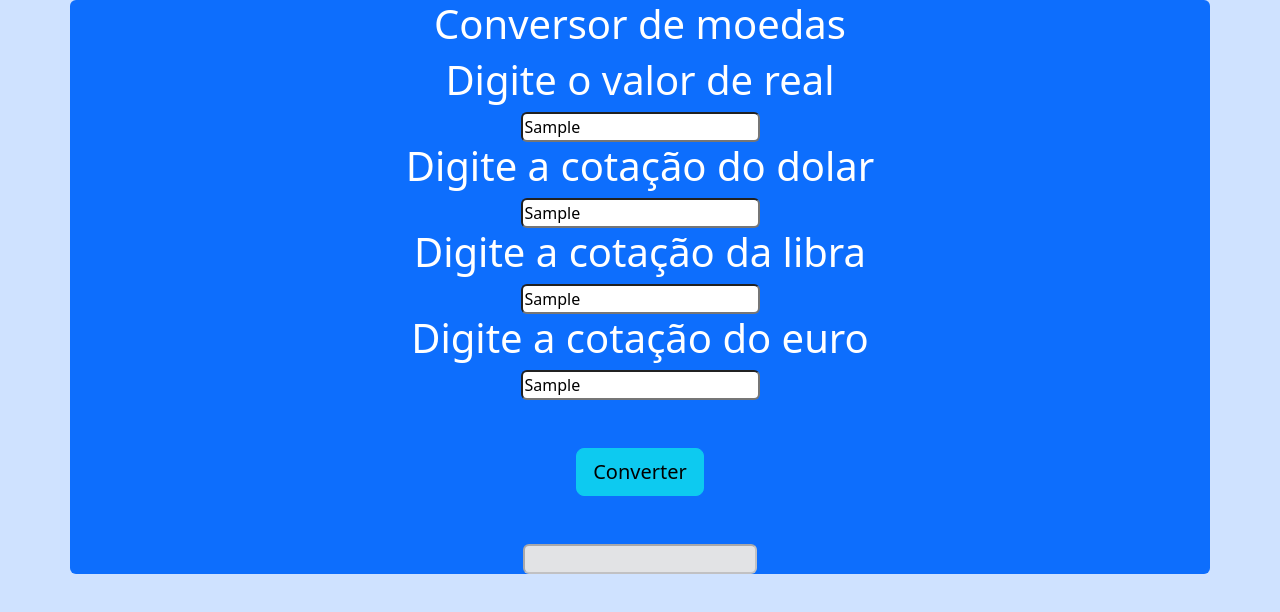
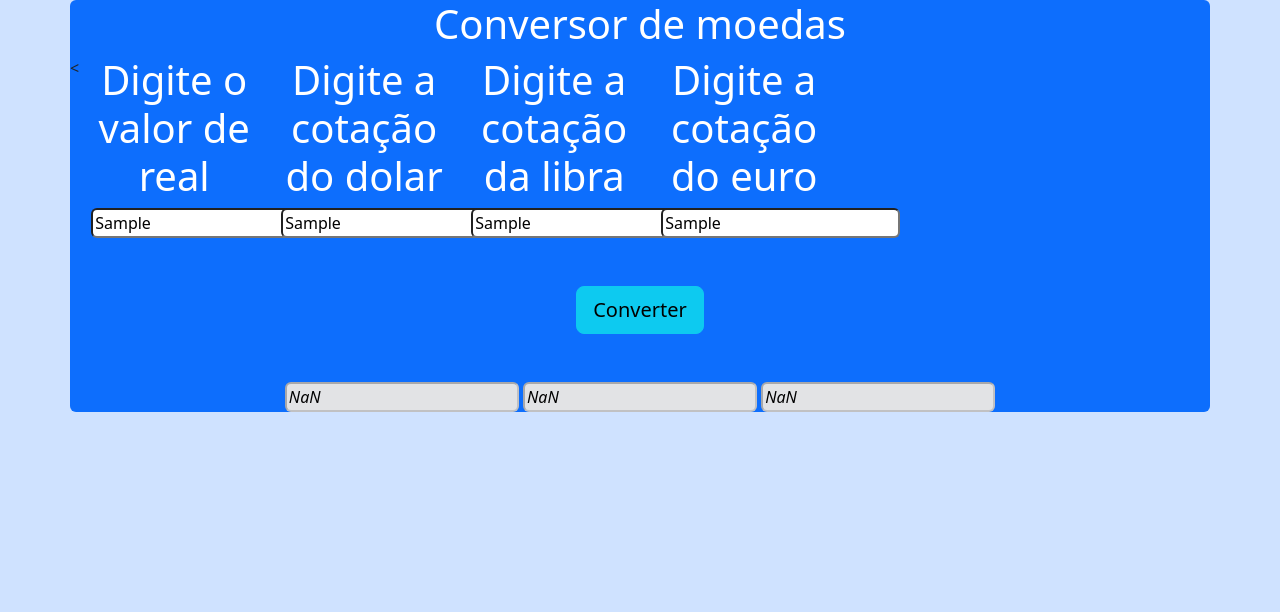
Before and after one commit to WallaceValdivino/Avalia-o, a plain HTML site: page index.html in a window 1280 px wide. Both pictures are taken after typing "Sample", "Sample", "Sample", "Sample" into the empty fields and a click on the button "Converter". Drawn offline with nearby package versions, Linux system fonts and the light colour scheme.

Commit message:
segundo commit

```diff
--- a/index.html
+++ b/index.html
@@ -1,7 +1,9 @@
 <!DOCTYPE html>
 <html lang="en">
+
 <head>
-    <link href="https://cdn.jsdelivr.net/npm/bootstrap@5.3.0-alpha1/dist/css/bootstrap.min.css" rel="stylesheet" integrity="sha384-GLhlTQ8iRABdZLl6O3oVMWSktQOp6b7In1Zl3/Jr59b6EGGoI1aFkw7cmDA6j6gD" crossorigin="anonymous">
+    <link href="https://cdn.jsdelivr.net/npm/bootstrap@5.3.0-alpha1/dist/css/bootstrap.min.css" rel="stylesheet"
+        integrity="sha384-GLhlTQ8iRABdZLl6O3oVMWSktQOp6b7In1Zl3/Jr59b6EGGoI1aFkw7cmDA6j6gD" crossorigin="anonymous">
     <meta charset="UTF-8">
     <meta http-equiv="X-UA-Compatible" content="IE=edge">
     <meta name="viewport" content="width=device-width, initial-scale=1.0">
@@ -10,63 +12,67 @@
 
 <body class="bg-primary-subtle">
 
-    <div class="container-sm bg-primary  text-center rounded" >
-        <h1  class="text-white">Conversor de moedas</h1>
-        <form>
+    <div class="container-sm bg-primary  text-center rounded aling-items-center">
+        <h1 class="text-white">Conversor de moedas</h1>
+        <div class="row"><
+        <div class="col-2">
             <h1 class="text-white">Digite o valor de real</h1>
-            <input  class="rounded" id="valor1" type="text"></input>
+            <input class="rounded" id="valor1" type="text"></input>
+        </div>
 
+        <div class="col-2">
             <h1 class="text-white">Digite a cotação do dolar</h1>
-            <input  class="rounded" id="valor-dolar" type="text"></input>
+            <input class="rounded" id="valor-dolar" type="text"></input>
+        </div>
+
+        <div class="col-2">
             <h1 class="text-white">Digite a cotação da libra</h1>
-            <input  class="rounded" id="valor-libra" type="text"></input>
+            <input class="rounded" id="valor-libra" type="text"></input>
+        </div>
+
+        <div class="col-2">
             <h1 class="text-white">Digite a cotação do euro</h1>
-            <input  class="rounded" id="valor-euro" type="text"></input>
-         </form>
+            <input class="rounded" id="valor-euro" type="text"></input>
+        </div>
+    </div>
+
 
         <div class="mt-5">
             <button type="button" class="btn btn-info btn-lg" onclick="operacao()">Converter</button>
         </div>
         <div class="mt-5">
-        <input class="rounded bg-secondary-subtle text-black fst-italic" id="resultado" type="text" disabled></input>
+            <input class="rounded bg-secondary-subtle text-black fst-italic" id="resultado-dolar" placeholder="dolar" type="text"
+                disabled></input>
+            <input class="rounded bg-secondary-subtle text-black fst-italic" id="resultado-libra" placeholder="libra" type="text"
+                disabled></input>
+            <input class="rounded bg-secondary-subtle text-black fst-italic" id="resultado-euro" placeholder="euro" type="text"
+                disabled></input>
         </div>
     </div>
 
     <script>
         function operacao() {
-            var valor1, valor2, processo, resultado;
+            var valor1, valordolar, valorlibra, valoreuro, processo, resultado_dolar, resultado_euro, resultado_libra;
             valor1 = parseFloat(document.getElementById("valor1").value);
-            valor2 = parseFloat(document.getElementById("valor2").value);
-            processo = document.getElementById("processo").value;
-
-
-
-            switch (processo) {
-                case "real_dolar":
-
-                    resultado = valor1 * valor2;
-                    break;
-
-                case "real_libra":
-
-               resultado = valor1 * valor2;
-                    break;
-
-                case "real_euro":
-
-                resultado = valor1 * valor2;
-                break;
-            }
-
-
-            document.getElementById("resultado").value = resultado.toFixed(2);
-
+            valordolar = parseFloat(document.getElementById("valor-dolar").value);
+            valorlibra = parseFloat(document.getElementById("valor-libra").value);
+            valoreuro = parseFloat(document.getElementById("valor-euro").value);
+            resultado_dolar = valor1 * valordolar
+            resultado_libra = valor1 * valorlibra
+            resultado_euro = valor1 * valoreuro
+            document.getElementById("resultado-dolar").value = resultado_dolar.toFixed(2);
+            document.getElementById("resultado-libra").value = resultado_libra.toFixed(2);
+            document.getElementById("resultado-euro").value = resultado_euro.toFixed(2);
 
         }
     </script>
 
-<script src="https://cdn.jsdelivr.net/npm/@popperjs/core@2.11.6/dist/umd/popper.min.js" integrity="sha384-oBqDVmMz9ATKxIep9tiCxS/Z9fNfEXiDAYTujMAeBAsjFuCZSmKbSSUnQlmh/jp3" crossorigin="anonymous"></script>
-<script src="https://cdn.jsdelivr.net/npm/bootstrap@5.3.0-alpha1/dist/js/bootstrap.min.js" integrity="sha384-mQ93GR66B00ZXjt0YO5KlohRA5SY2XofN4zfuZxLkoj1gXtW8ANNCe9d5Y3eG5eD" crossorigin="anonymous"></script>
+    <script src="https://cdn.jsdelivr.net/npm/@popperjs/core@2.11.6/dist/umd/popper.min.js"
+        integrity="sha384-oBqDVmMz9ATKxIep9tiCxS/Z9fNfEXiDAYTujMAeBAsjFuCZSmKbSSUnQlmh/jp3"
+        crossorigin="anonymous"></script>
+    <script src="https://cdn.jsdelivr.net/npm/bootstrap@5.3.0-alpha1/dist/js/bootstrap.min.js"
+        integrity="sha384-mQ93GR66B00ZXjt0YO5KlohRA5SY2XofN4zfuZxLkoj1gXtW8ANNCe9d5Y3eG5eD"
+        crossorigin="anonymous"></script>
 </body>
 
 </html>
```
Lines whose indentation alone changed are shown as unchanged.
